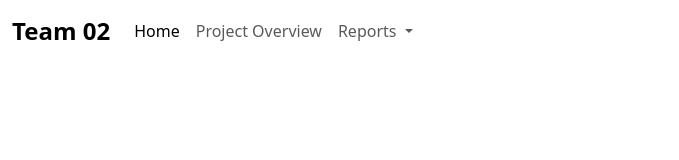
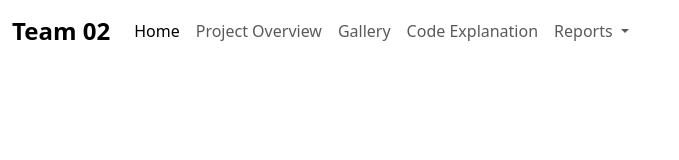
Before and after one commit to ASU-RAS598-2025-S-TEAM02/ASU-RAS598-2025-S-TEAM02.github.io, a plain HTML site: page modules/header/header.html in a window 1280 px wide. Shown: the whole page, without its empty margins (0-679 px from the left). Drawn offline with nearby package versions, Linux system fonts and the light colour scheme.

Commit message:
Refactor navbar by removing the Projects dropdown and consolidating links for Gallery and Code Explanation

```diff
--- a/modules/header/header.html
+++ b/modules/header/header.html
@@ -17,17 +17,12 @@
                 <li class="nav-item">
                     <a class="nav-link" href="overview.html">Project Overview</a>
                 </li>
-                <!-- <li class="nav-item dropdown">
-                    <a class="nav-link dropdown-toggle" href="#" id="navbarDropdownMenuLink" role="button"
-                       data-bs-toggle="dropdown" aria-expanded="false">
-                        Projects
-                    </a>
-                    <ul class="dropdown-menu" aria-labelledby="navbarDropdownMenuLink">
-                        <li><a class="dropdown-item" href="projects.html#autonomous">Autonomous Systems</a></li>
-                        <li><a class="dropdown-item" href="projects.html#manufacturing">Manufacturing Robotics</a></li>
-                        <li><a class="dropdown-item" href="projects.html#medical">Medical Robotics</a></li>
-                    </ul>
-                </li> -->
+                <li class="nav-item">
+                    <a class="nav-link" href="gallery.html">Gallery</a>
+                </li>
+                <li class="nav-item">
+                    <a class="nav-link" href="code_explanation.html">Code Explanation</a>
+                </li>
                 <li class="nav-item dropdown">
                     <a class="nav-link dropdown-toggle" href="#" id="reportsDropdown" role="button"
                        data-bs-toggle="dropdown" aria-expanded="false">
@@ -35,8 +30,6 @@
                     </a>
                     <ul class="dropdown-menu" aria-labelledby="reportsDropdown">
                         <li><a class="dropdown-item" href="assignment3.html">Assignment 3</a></li>
-                        <li><a class="dropdown-item" href="gallery.html">Gallery</a></li>
-                        <li><a class="dropdown-item" href="code_explanation.html">Code Explanation</a></li>
                     </ul>
                 </li>
             </ul>
```
